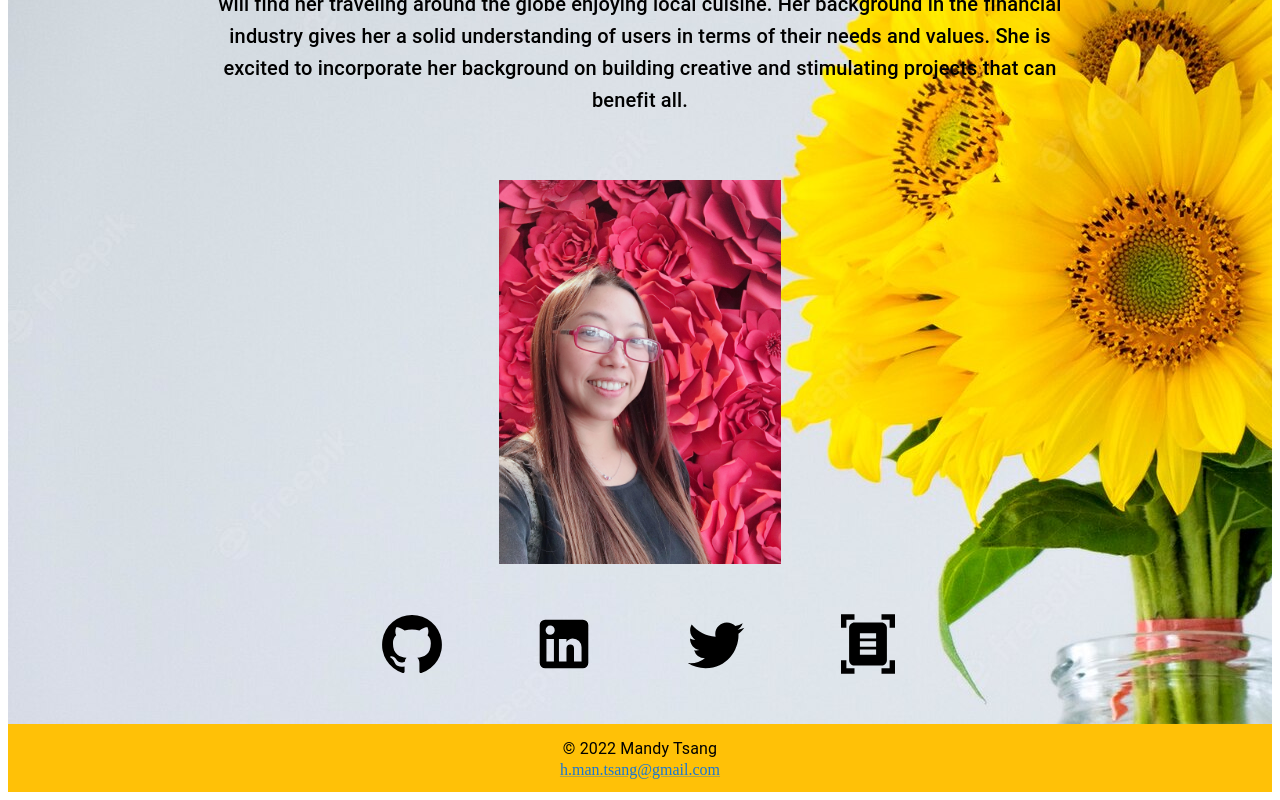
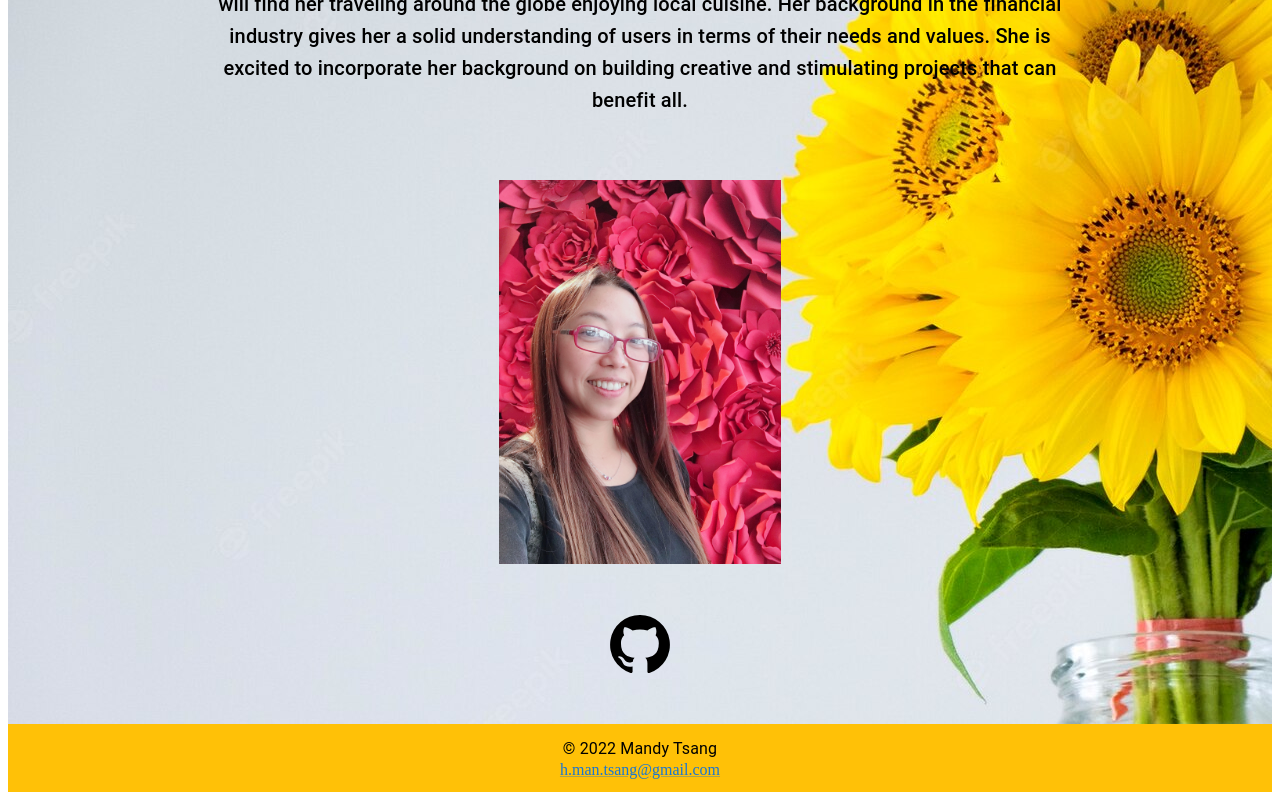
Before and after one commit to MANDYTSANG007/new-portfolio, a React (Create React App) app: page / in a window 1280 px wide. Shown: the part 258-1058 px from the top of the page. Built offline with nearby package versions, Linux system fonts and the light colour scheme.

Commit message:
modify homepage contact info

```diff
--- a/src/components/pages/Home.js
+++ b/src/components/pages/Home.js
@@ -1,11 +1,7 @@
 import React from 'react';
 import { Typography, Container, Grid} from '@mui/material';
 import pic from "../../assets/images/IMG_4853.JPG";
-import resume from "../../assets/images/resume.pdf";
 import GitHubIcon from '@mui/icons-material/GitHub';
-import LinkedInIcon from '@mui/icons-material/LinkedIn';
-import TwitterIcon from '@mui/icons-material/Twitter';
-import DocumentScannerIcon from '@mui/icons-material/DocumentScanner';
 import useStyles from '../../styles';
 import background from "../../assets/images/flower.jpg";
 
@@ -35,24 +31,6 @@ export default function Home(){
                 className={classes.clickableIcon}
               />
             </Grid>
-            <Grid item >
-              <LinkedInIcon
-                onClick={event => window.open('https://www.linkedin.com/in/man-tsang-64308b22a/')}
-                className={classes.clickableIcon}
-              />
-            </Grid>
-            <Grid item >
-              <TwitterIcon
-                onClick={event => window.open('http://twitter.com/@MT_007_MT')}
-                className={classes.clickableIcon}
-              />
-            </Grid>
-            <Grid item >
-              <DocumentScannerIcon
-                onClick={event => {window.open(resume)}}
-                className={classes.clickableIcon}
-              />
-            </Grid>
           </Grid>
         </Container>
       </div>
--- a/src/components/pages/Portfolio.js
+++ b/src/components/pages/Portfolio.js
@@ -8,7 +8,6 @@ import ImageList from '@mui/material/ImageList';
 import ImageListItem from '@mui/material/ImageListItem';
 import ImageListItemBar from '@mui/material/ImageListItemBar';
 import perfectCupImg from "../../assets/images/perfect-cup.png";
-// import movieImg from "../../assets/images/is-it-a-movie.png";
 import notebookImg from "../../assets/images/mt-notebook.png";
 import techBlogImg from "../../assets/images/tech-blog.png";
 import schedulerImg from "../../assets/images/work-day-scheduler.png";
```
Also changed, not shown: 1 other file (tests, documents, lock files or other folders).
